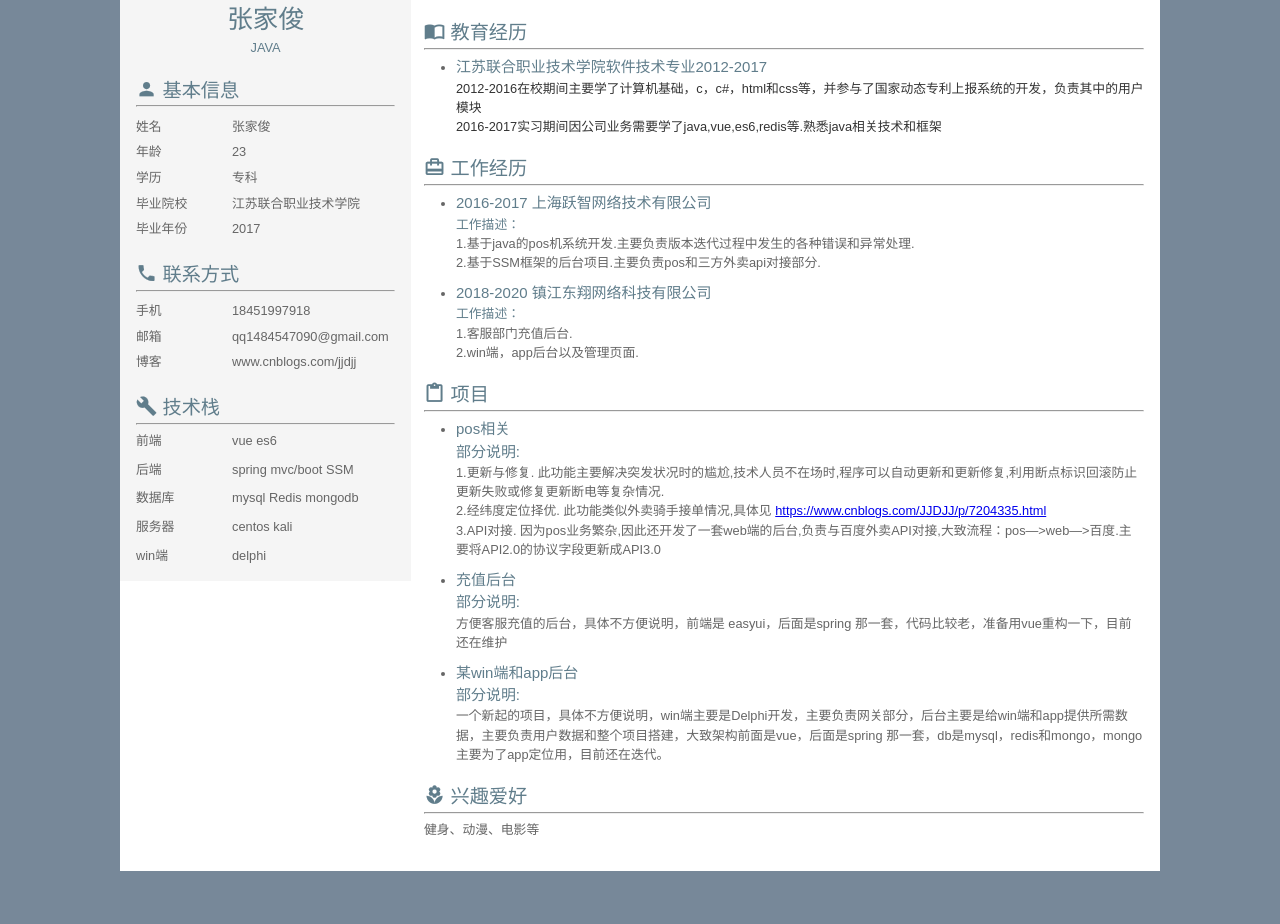
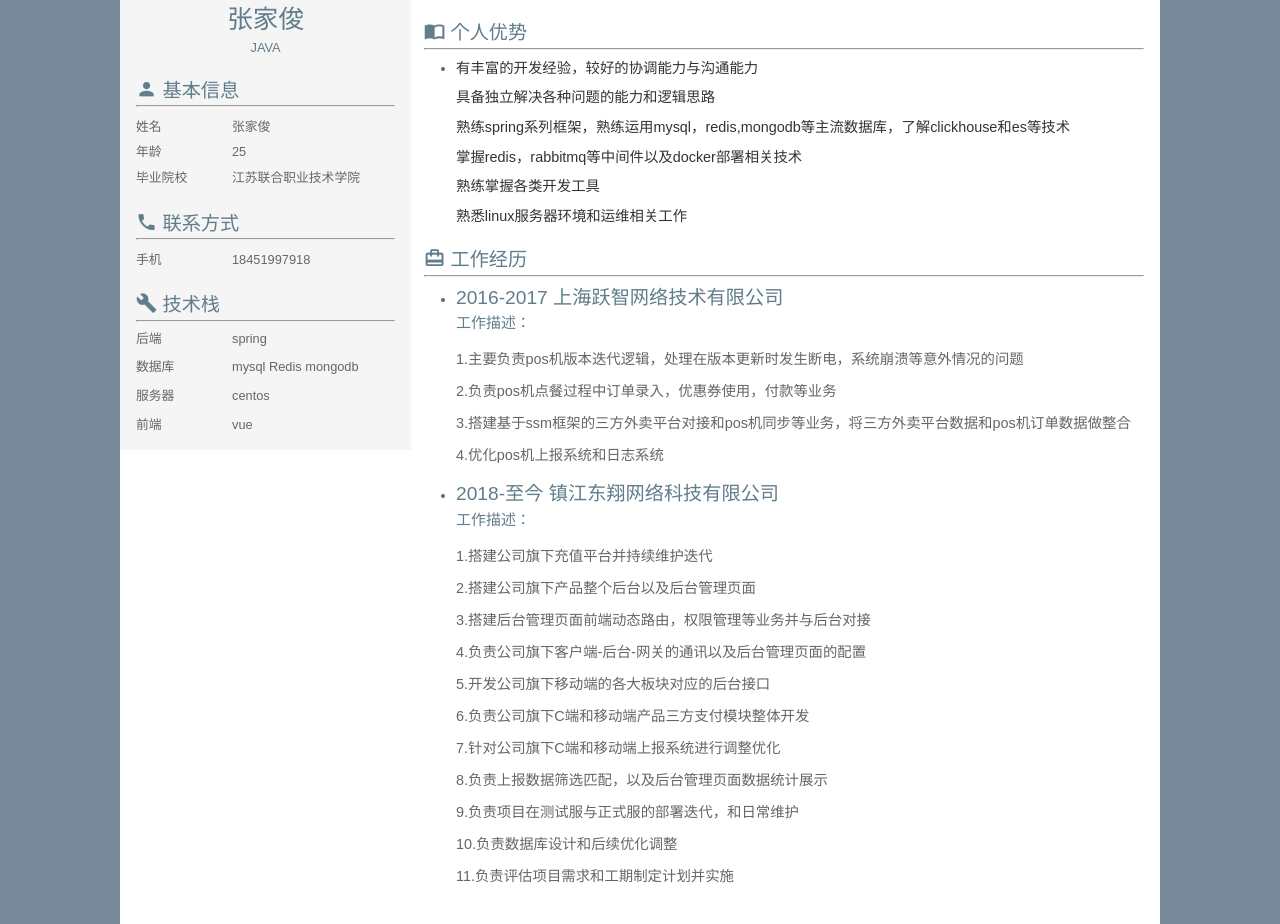
Before and after one commit to JJDJJ/zjj.cv, a plain HTML site: page index.html in a window 1280 px wide. Before the commit the page ends 871 px from the top, so only its background shows below. Drawn offline with Linux system fonts and the light colour scheme.

Commit message:
Update index.html

```diff
--- a/index.html
+++ b/index.html
@@ -36,19 +36,11 @@
                         class="item-remove" style="visibility: hidden;"><i class="iconfont icon-delete"></i></span></li>
                 <li>
                     <label class="left-label" contenteditable="true">年龄</label><span class="label-value"
-                                                                                     contenteditable="true">23</span><span
-                        class="item-remove" style="visibility: hidden;"><i class="iconfont icon-delete"></i></span></li>
-                <li>
-                    <label class="left-label" contenteditable="true">学历</label><span class="label-value"
-                                                                                     contenteditable="true">专科</span><span
+                                                                                     contenteditable="true">25</span><span
                         class="item-remove" style="visibility: hidden;"><i class="iconfont icon-delete"></i></span></li>
                 <li>
                     <label class="left-label" contenteditable="true">毕业院校</label><span class="label-value"
                                                                                        contenteditable="true">江苏联合职业技术学院</span><span
-                        class="item-remove" style="visibility: hidden;"><i class="iconfont icon-delete"></i></span></li>
-                <li>
-                    <label class="left-label" contenteditable="true">毕业年份</label><span class="label-value"
-                                                                                       contenteditable="true">2017</span><span
                         class="item-remove" style="visibility: hidden;"><i class="iconfont icon-delete"></i></span></li>
             </ul>
         </div>
@@ -62,15 +54,6 @@
                     <label class="left-label" contenteditable="true">手机</label><span class="label-value"
                                                                                      contenteditable="true">18451997918</span><span
                         class="item-remove" style="visibility: hidden;"><i class="iconfont icon-delete"></i></span></li>
-                <li>
-                    <label class="left-label" contenteditable="true">邮箱</label><span class="label-value"
-                                                                                     contenteditable="true">qq1484547090@gmail.com</span><span
-                        class="item-remove" style="visibility: hidden;"><i class="iconfont icon-delete"></i></span></li>
-                <li>
-                    <label class="left-label" contenteditable="true">博客</label><span class="label-value"
-                                                                                     contenteditable="true">www.cnblogs.com/jjdjj</span><span
-                        class="item-remove" style="visibility: hidden;"><i class="iconfont icon-delete"></i></span></li>
-
             </ul>
         </div>
         <div class="stack info-unit">
@@ -80,27 +63,20 @@
             <hr>
             <ul class="stack-list">
                 <li>
-                    <label class="left-label" contenteditable="true">前端</label><span class="label-value"
-                                                                                     contenteditable="true">vue es6</span><span
+                    <label class="left-label" contenteditable="true">后端</label><span class="label-value"
+                                                                                     contenteditable="true">spring</span><span
                         class="item-remove" style="visibility: hidden;"><i class="iconfont icon-delete"></i></span></li>
-
-                <li>
-                    <label class="left-label" contenteditable="true">后端</label><span class="label-value"
-                                                                                     contenteditable="true">spring mvc/boot SSM</span><span
-                        class="item-remove" style="visibility: hidden;"><i class="iconfont icon-delete"></i></span></li>
-
-
                 <li>
                     <label class="left-label" contenteditable="true">数据库</label><span class="label-value"
                                                                                       contenteditable="true">mysql Redis mongodb</span><span
                         class="item-remove" style="visibility: hidden;"><i class="iconfont icon-delete"></i></span></li>
                 <li>
                     <label class="left-label" contenteditable="true">服务器</label><span class="label-value"
-                                                                                      contenteditable="true">centos kali </span><span
+                                                                                      contenteditable="true">centos</span><span
                         class="item-remove" style="visibility: hidden;"><i class="iconfont icon-delete"></i></span></li>
                 <li>
-                    <label class="left-label" contenteditable="true">win端</label><span class="label-value"
-                                                                                       contenteditable="true">delphi</span><span
+                    <label class="left-label" contenteditable="true">前端</label><span class="label-value"
+                                                                                        contenteditable="true">vue</span><span
                         class="item-remove" style="visibility: hidden;"><i class="iconfont icon-delete"></i></span></li>
             </ul>
         </div>
@@ -109,22 +85,43 @@
     </div>
     <div class="main">
         <div class="education info-unit right-list">
-            <h2 class="info-header"><i class="iconfont icon-education"></i> <span class="info-title"
-                                                                                  contenteditable="true">教育经历</span><span
+            <h2 class="info-header"><i class="iconfont icon-education"></i>
+                 <span class="info-title"  contenteditable="true">个人优势</span>
+                 <span
                     class="item-add" style="visibility: hidden;"><i class="iconfont icon-playlistadd"></i></span><span
                     class="unit-remove" style="visibility: hidden;"><i class="iconfont icon-delete"></i></span></h2>
             <hr>
             <ul class="experience-list">
                 <li>
-                    <h3 contenteditable="true">江苏联合职业技术学院软件技术专业2012-2017</h3>
-                    <p contenteditable="true"><span
-                            style="color: rgb(51, 51, 51); font-family: arial, 微软雅黑, sans-serif; font-size: 16px; text-indent: 28px; display: inline !important;">2012-2016在校期间主要学了计算机基础，c，c#，html和css等，并参与了国家动态专利上报系统的开发，负责其中的用户模块<br>
-                        2016-2017实习期间因公司业务需要学了java,vue,es6,redis等.熟悉java相关技术和框架<br></span>
+                    <p contenteditable="true" class="pClass">
+                        <span class="spanClass">有丰富的开发经验，较好的协调能力与沟通能力</span>
                     </p>
+
+                    <p contenteditable="true" class="pClass">
+                        <span class="spanClass">具备独立解决各种问题的能力和逻辑思路</span>
+                    </p>
+
+                    <p contenteditable="true" class="pClass">
+                        <span class="spanClass">熟练spring系列框架，熟练运用mysql，redis,mongodb等主流数据库，了解clickhouse和es等技术</span>
+                    </p>
+
+                    <p contenteditable="true" class="pClass">
+                        <span class="spanClass">掌握redis，rabbitmq等中间件以及docker部署相关技术</span>
+                    </p>
+
+                    <p contenteditable="true" class="pClass">
+                        <span class="spanClass">熟练掌握各类开发工具</span>
+                    </p>
+
+                    <p contenteditable="true" class="pClass">
+                        <span class="spanClass">熟悉linux服务器环境和运维相关工作</span>
+                    </p>
+
                     <span class="item-remove" style="visibility: hidden;"><i class="iconfont icon-delete"></i></span>
                 </li>
             </ul>
         </div>
+
         <div class="work info-unit right-list">
             <h2 class="info-header"><i class="iconfont icon-work"></i> <span class="info-title" contenteditable="true">工作经历</span><span
                     class="item-add" style="visibility: hidden;"><i class="iconfont icon-playlistadd"></i></span><span
@@ -132,86 +129,58 @@
             <hr>
             <ul class="experience-list">
                 <li>
-                    <h3 contenteditable="true">2016-2017 上海跃智网络技术有限公司</h3>
-                    <h4 contenteditable="true">工作描述：</h4>
-                    <p contenteditable="true">
-                        1.基于java的pos机系统开发.主要负责版本迭代过程中发生的各种错误和异常处理.<br>
-                        2.基于SSM框架的后台项目.主要负责pos和三方外卖api对接部分.<br></p>
+                    <h2 contenteditable="true">2016-2017 上海跃智网络技术有限公司</h2>
+                    <h3 contenteditable="true">工作描述：</h3>
+                    <p contenteditable="true" class="pContent">
+                        1.主要负责pos机版本迭代逻辑，处理在版本更新时发生断电，系统崩溃等意外情况的问题<br>
+                        2.负责pos机点餐过程中订单录入，优惠券使用，付款等业务<br>
+                        3.搭建基于ssm框架的三方外卖平台对接和pos机同步等业务，将三方外卖平台数据和pos机订单数据做整合<br>
+                        4.优化pos机上报系统和日志系统<br>
+                    </p>
                     <span class="item-remove" style="visibility: hidden;"><i class="iconfont icon-delete"></i></span>
                 </li>
 
                 <li>
-                    <h3 contenteditable="true">2018-2020 镇江东翔网络科技有限公司</h3>
-                    <h4 contenteditable="true">工作描述：</h4>
-                    <p contenteditable="true">
-                        1.客服部门充值后台.<br>
-                        2.win端，app后台以及管理页面.<br></p>
+                    <h2 contenteditable="true">2018-至今 镇江东翔网络科技有限公司</h2>
+                    <h3 contenteditable="true">工作描述：</h3>
+                    <p contenteditable="true" class="pContent">
+                        1.搭建公司旗下充值平台并持续维护迭代<br>
+                        2.搭建公司旗下产品整个后台以及后台管理页面<br>
+                        3.搭建后台管理页面前端动态路由，权限管理等业务并与后台对接<br>
+                        4.负责公司旗下客户端-后台-网关的通讯以及后台管理页面的配置<br>
+                        5.开发公司旗下移动端的各大板块对应的后台接口<br>
+                        6.负责公司旗下C端和移动端产品三方支付模块整体开发<br>
+                        7.针对公司旗下C端和移动端上报系统进行调整优化<br>
+                        8.负责上报数据筛选匹配，以及后台管理页面数据统计展示<br>
+                        9.负责项目在测试服与正式服的部署迭代，和日常维护<br>
+                        10.负责数据库设计和后续优化调整<br>
+                        11.负责评估项目需求和工期制定计划并实施<br>
+                    </p>
                     <span class="item-remove" style="visibility: hidden;"><i class="iconfont icon-delete"></i></span>
                 </li>
 
             </ul>
         </div>
-        <div class="project info-unit right-list">
-            <h2 class="info-header"><i class="iconfont icon-project"></i> <span class="info-title"
-                                                                                contenteditable="true">项目</span><span
-                    class="item-add" style="visibility: hidden;"><i class="iconfont icon-playlistadd"></i></span><span
-                    class="unit-remove" style="visibility: hidden;"><i class="iconfont icon-delete"></i></span></h2>
-            <hr>
-            <!-- <ul class="experience-list">
-                <li>
-                    <h3 contenteditable="true">学习阶段项目</h3>
-                    <h3 contenteditable="true">部分说明:</h3>
-                    <p contenteditable="true">
-                        1.项目概述. 一个类似商城的小Demo.前端：bootstrap,jsp;后端：JDBC,servlet等
-                        2.主要功能. 登陆注册,顶单,购物车等
-                    </p>
-                    <h3 contenteditable="true">部分截图:</h3>
-                    <p contenteditable="true">
-                        <img src="./imgs/java1-1.png" width="90%"><br>
-                    </p>
-                    <span class="item-remove" style="visibility: hidden;"><i class="iconfont icon-delete"></i></span>
-                </li>
-            </ul> -->
-
-            <ul class="experience-list">
-                <li>
-                    <h3 contenteditable="true">pos相关</h3>
-                    <h3 contenteditable="true">部分说明:</h3>
-                    <p contenteditable="true">
-                        1.更新与修复. 此功能主要解决突发状况时的尴尬,技术人员不在场时,程序可以自动更新和更新修复,利用断点标识回滚防止更新失败或修复更新断电等复杂情况.<br>
-                        2.经纬度定位择优. 此功能类似外卖骑手接单情况,具体见 <a href="https://www.cnblogs.com/JJDJJ/p/7204335.html">https://www.cnblogs.com/JJDJJ/p/7204335.html</a><br>
-                        3.API对接. 因为pos业务繁杂,因此还开发了一套web端的后台,负责与百度外卖API对接,大致流程：pos—>web—>百度.主要将API2.0的协议字段更新成API3.0
-                    </p>
-                    <span class="item-remove" style="visibility: hidden;"><i class="iconfont icon-delete"></i></span>
-                </li>
-                <li>
-                    <h3 contenteditable="true">充值后台</h3>
-                    <h3 contenteditable="true">部分说明:</h3>
-                    <p contenteditable="true">
-                        方便客服充值的后台，具体不方便说明，前端是 easyui，后面是spring 那一套，代码比较老，准备用vue重构一下，目前还在维护
-                    </p>
-                    <span class="item-remove" style="visibility: hidden;"><i class="iconfont icon-delete"></i></span>
-                </li>
-                <li>
-                    <h3 contenteditable="true">某win端和app后台</h3>
-                    <h3 contenteditable="true">部分说明:</h3>
-                    <p contenteditable="true">
-                        一个新起的项目，具体不方便说明，win端主要是Delphi开发，主要负责网关部分，后台主要是给win端和app提供所需数据，主要负责用户数据和整个项目搭建，大致架构前面是vue，后面是spring 那一套，db是mysql，redis和mongo，mongo主要为了app定位用，目前还在迭代。
-                    </p>
-                    <span class="item-remove" style="visibility: hidden;"><i class="iconfont icon-delete"></i></span>
-                </li>
-            </ul>
-
-        </div>
-        <div class="aboutme info-unit right-paragraph">
-            <h2 class="info-header"><i class="iconfont icon-flower"></i> <span class="info-title">兴趣爱好</span></h2>
-            <hr>
-            <p>
-                健身、动漫、电影等
-            </p>
-        </div>
-
     </div>
 </div>
 </body>
 </html>
+<style>
+.spanClass{
+    color: rgb(51, 51, 51);
+     font-family: arial, 微软雅黑, sans-serif;
+     font-size: 18px;
+     text-indent: 28px;
+     display: inline !important;
+
+}
+.pClass{
+   margin-top: 10px;
+}
+
+.pContent{
+    margin-top: 10px;
+    font-size: 18px;
+    line-height:40px;
+}
+</style>
```
